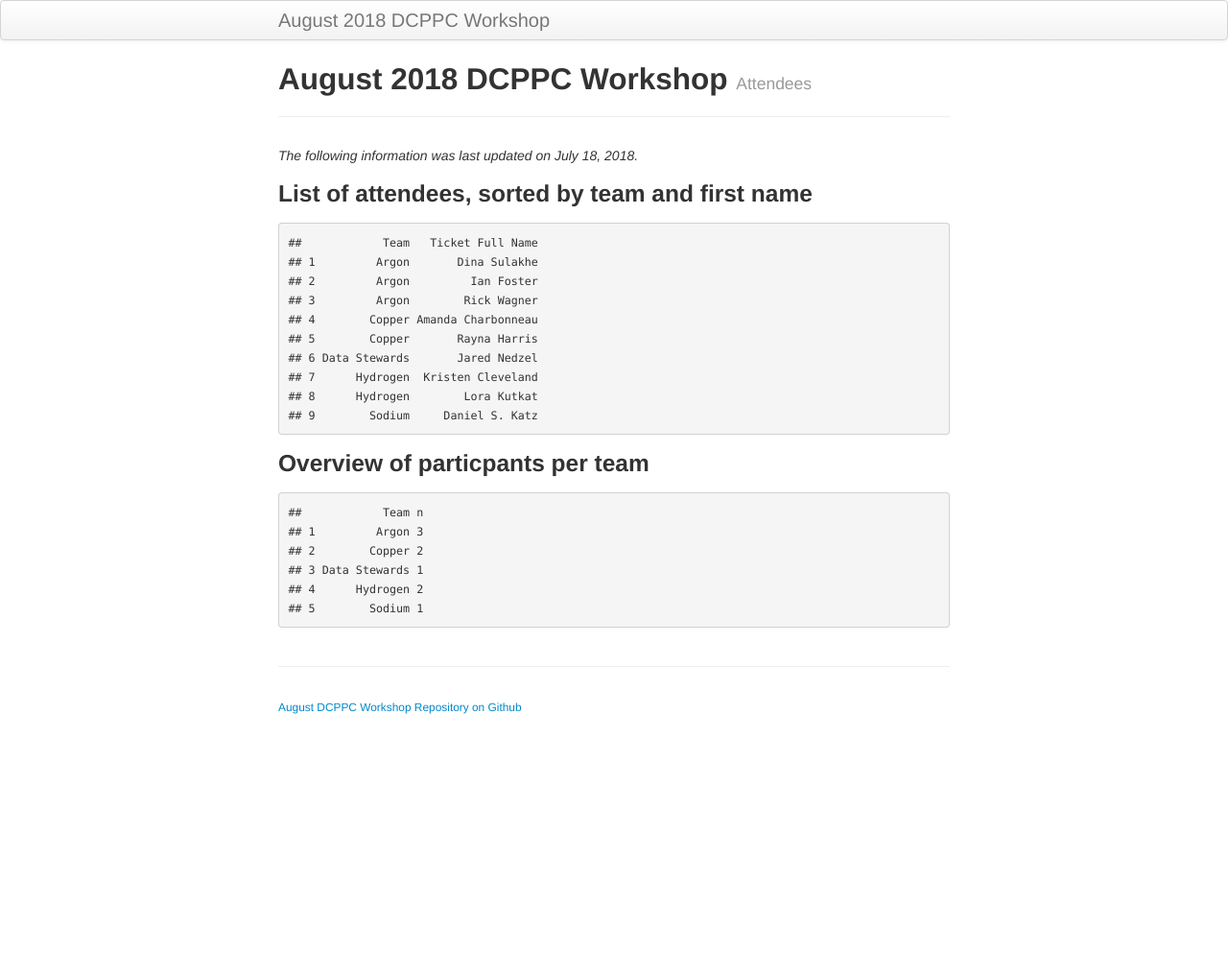
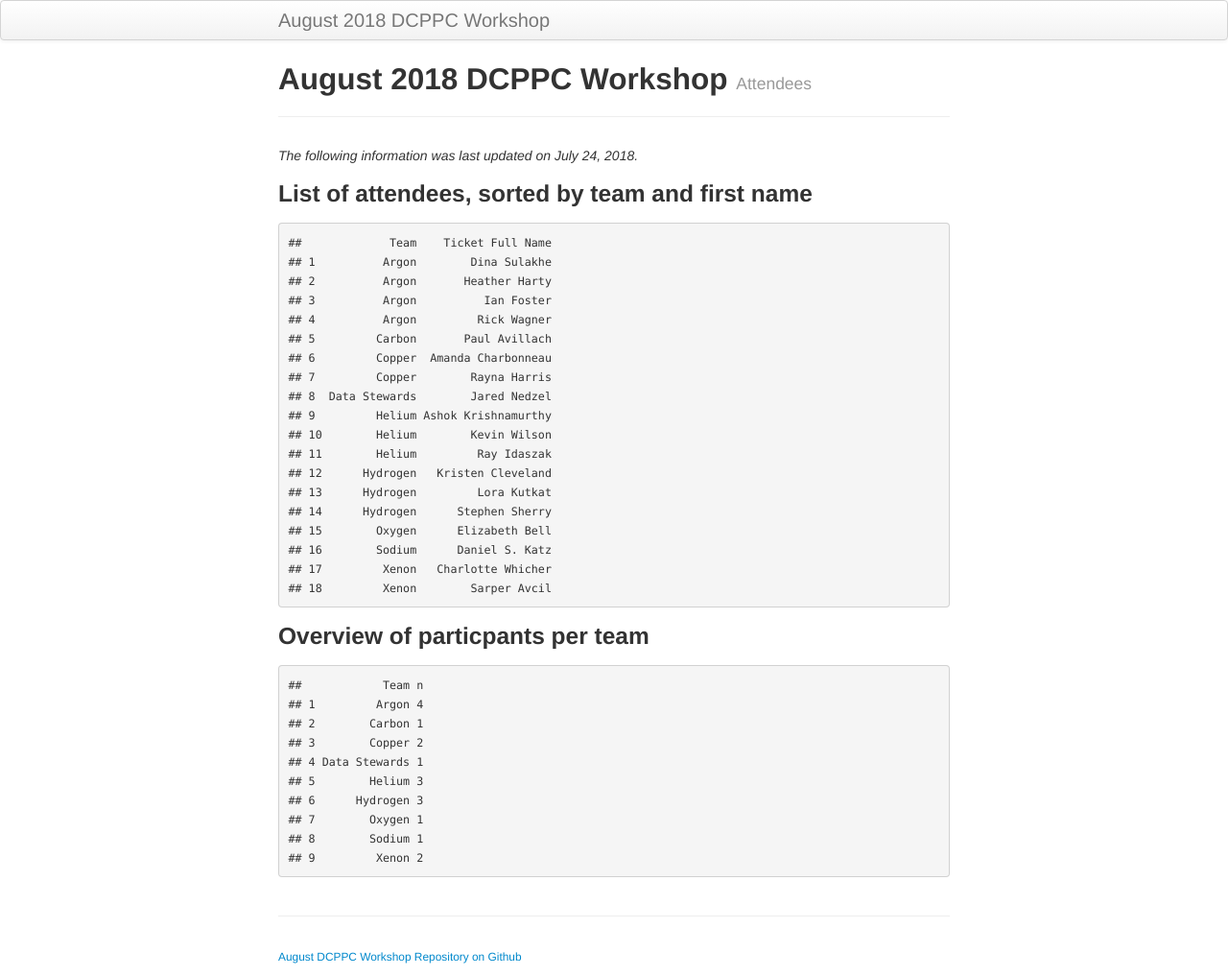
Before and after one commit to dcppc/2018-august-workshop, a Jekyll site: the page built from docs/attendees.md, in a window 1280 px wide. Shown: the whole page at 96% size. Built offline with Jekyll 4.4.1, drawn with Linux system fonts in a browser that asks for light colours; before the commit the page ends 900 px from its top, so only the background shows below that.

Commit message:
new attendees, better readme

```diff
--- a/docs/attendees.md
+++ b/docs/attendees.md
@@ -5,26 +5,39 @@ tagline: Attendees
 
 ---
 
-*The following information was last updated on July 18, 2018.*
+*The following information was last updated on July 24, 2018.*
 
 ### List of attendees, sorted by team and first name
 
-    ##            Team   Ticket Full Name
-    ## 1         Argon       Dina Sulakhe
-    ## 2         Argon         Ian Foster
-    ## 3         Argon        Rick Wagner
-    ## 4        Copper Amanda Charbonneau
-    ## 5        Copper       Rayna Harris
-    ## 6 Data Stewards       Jared Nedzel
-    ## 7      Hydrogen  Kristen Cleveland
-    ## 8      Hydrogen        Lora Kutkat
-    ## 9        Sodium     Daniel S. Katz
+    ##             Team    Ticket Full Name
+    ## 1          Argon        Dina Sulakhe
+    ## 2          Argon       Heather Harty
+    ## 3          Argon          Ian Foster
+    ## 4          Argon         Rick Wagner
+    ## 5         Carbon       Paul Avillach
+    ## 6         Copper  Amanda Charbonneau
+    ## 7         Copper        Rayna Harris
+    ## 8  Data Stewards        Jared Nedzel
+    ## 9         Helium Ashok Krishnamurthy
+    ## 10        Helium        Kevin Wilson
+    ## 11        Helium         Ray Idaszak
+    ## 12      Hydrogen   Kristen Cleveland
+    ## 13      Hydrogen         Lora Kutkat
+    ## 14      Hydrogen      Stephen Sherry
+    ## 15        Oxygen      Elizabeth Bell
+    ## 16        Sodium      Daniel S. Katz
+    ## 17         Xenon   Charlotte Whicher
+    ## 18         Xenon        Sarper Avcil
 
 ### Overview of particpants per team
 
     ##            Team n
-    ## 1         Argon 3
-    ## 2        Copper 2
-    ## 3 Data Stewards 1
-    ## 4      Hydrogen 2
-    ## 5        Sodium 1
+    ## 1         Argon 4
+    ## 2        Carbon 1
+    ## 3        Copper 2
+    ## 4 Data Stewards 1
+    ## 5        Helium 3
+    ## 6      Hydrogen 3
+    ## 7        Oxygen 1
+    ## 8        Sodium 1
+    ## 9         Xenon 2
```
Also changed, not shown: README.md.
